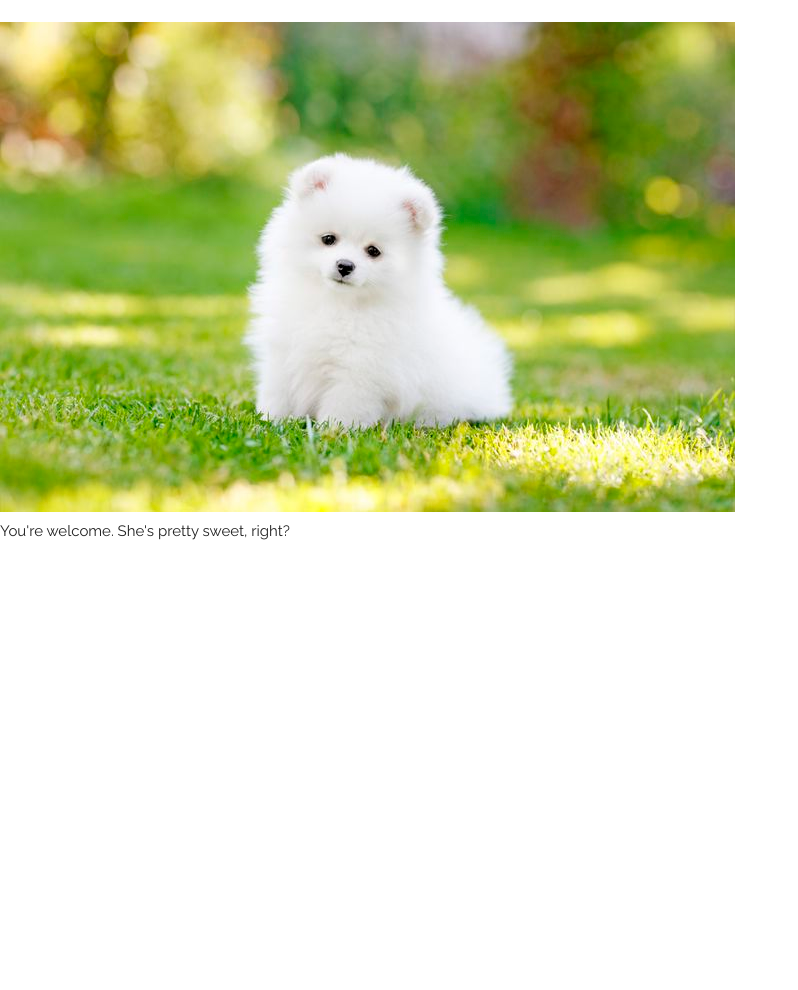
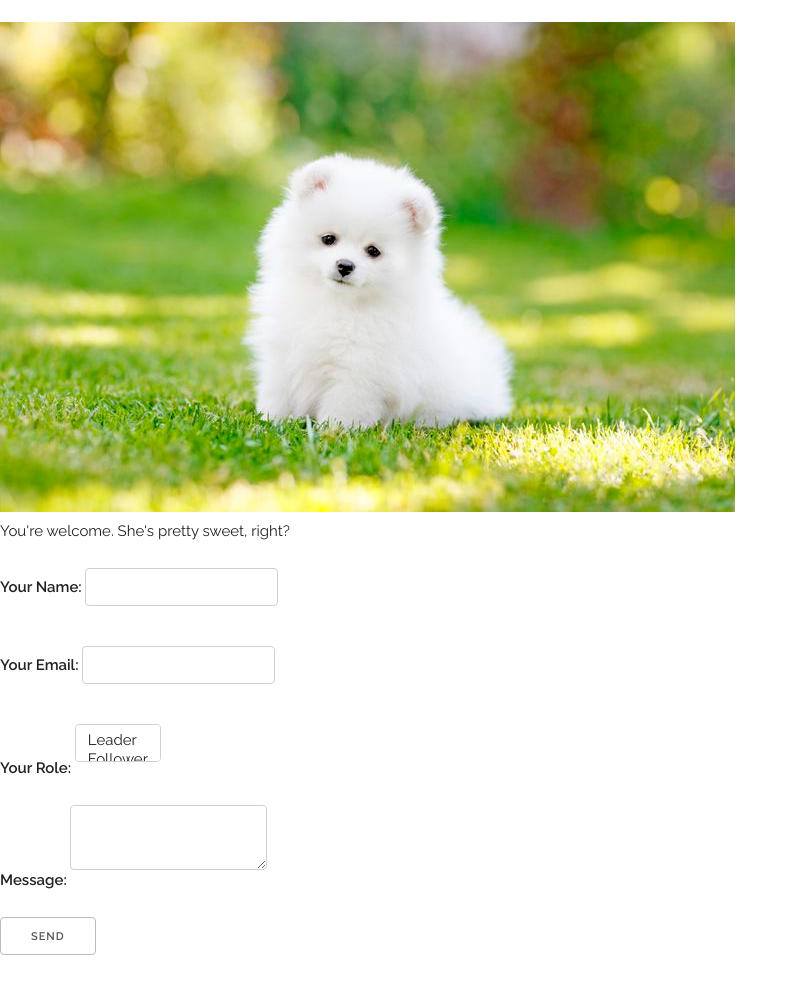
Before and after one commit to rstavchansky/basic-test, a plain HTML site: page contact.html in a window 1280 px wide. Shown: the part 107-1097 px from the top of the page, without its empty margins (0-798 px from the left). Before the commit the page ends 800 px from the top, so only its background shows below. Drawn offline with Linux system fonts and the light colour scheme.

Commit message:
adding recaptcha for a test

```diff
--- a/contact.html
+++ b/contact.html
@@ -28,5 +28,27 @@
 <img src="img/puppy.jpg" alt="sweet puppy."/>
 <p>You're welcome. She's pretty sweet, right?</p>
 
+<form name="sayhey" method="POST" data-netlify="true" data-netlify-recaptcha="true">
+  <p>
+    <label>Your Name: <input type="text" name="name" /></label>
+  </p>
+  <p>
+    <label>Your Email: <input type="email" name="email" /></label>
+  </p>
+  <p>
+    <label>Your Role: <select name="role[]" multiple>
+      <option value="leader">Leader</option>
+      <option value="follower">Follower</option>
+    </select></label>
+  </p>
+  <p>
+    <label>Message: <textarea name="message"></textarea></label>
+  </p>
+  <div data-netlify-recaptcha="true"></div>
+  <p>
+    <button type="submit">Send</button>
+  </p>
+</form>
+
 </body>
 </html>
```
